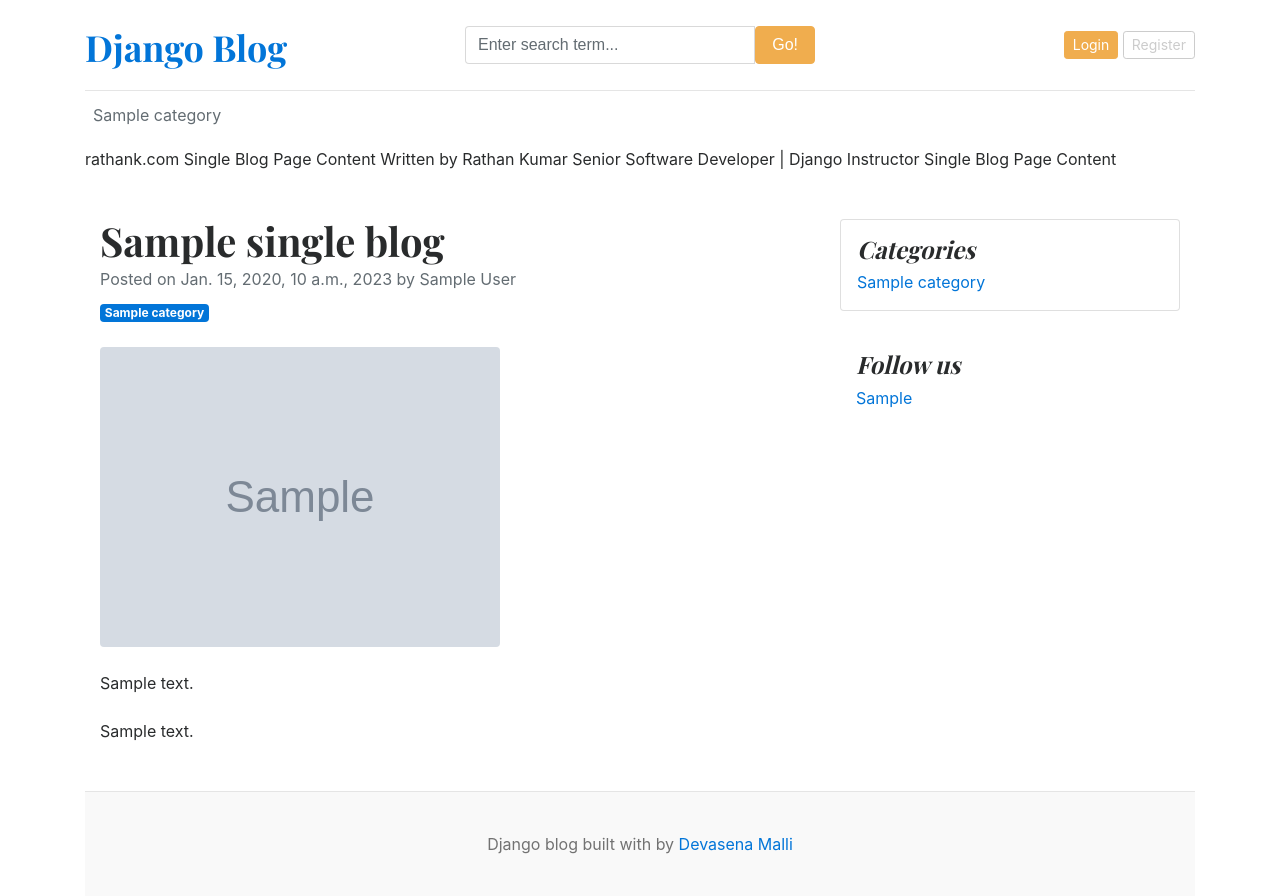
After one commit to DevasenaMalli/django-blog, a Django app: template templates/blogs.html in a window 1280 px wide. The commit adds this page. Run offline with Django 5.2, Linux system fonts and the light colour scheme; tables that the repository leaves empty hold one stand-in row (values such as "Sample post"); the template is opened without the code that fills it: values that come from a table or form of the project are taken from there, most other values are stand-ins (such as "Sample title", 1, 10 or a date in 2020); grey boxes marked "Sample" are stand-in pictures; data that the repository does not hold is empty.

Commit message:
blogs and search features

```diff
--- a/blog_main/urls.py
+++ b/blog_main/urls.py
@@ -21,11 +21,13 @@ from blog_main import settings
 from . import views
 from django.conf.urls.static import static
 from django.conf import settings
+from blogs import views as Blogsview
 
 urlpatterns = [
     path('admin/', admin.site.urls),
     path('', views.home, name='home'),
     path('category/',include('blogs.urls')),
-
+    path('<slug:slug>/', Blogsview.blogs, name='blogs'),
+    path('blogs/search/', Blogsview.search, name='search')
 
 ]+static(settings.MEDIA_URL, document_root=settings.MEDIA_ROOT)
--- a/blogs/admin.py
+++ b/blogs/admin.py
@@ -1,7 +1,7 @@
 from unicodedata import category
 from django.contrib import admin
 
-from blogs.models import Category,Blog
+from blogs.models import Category,Blog ,About,FollowUs
 
 
 class BlogAdmin(admin.ModelAdmin):
@@ -13,3 +13,5 @@ class BlogAdmin(admin.ModelAdmin):
 
 admin.site.register(Category)
 admin.site.register(Blog ,BlogAdmin )
+admin.site.register(About)
+admin.site.register(FollowUs)
--- a/blogs/context_processors.py
+++ b/blogs/context_processors.py
@@ -1,4 +1,5 @@
 from .models import Category
+
 
 def get_categories(request):
     categories = Category.objects.all()
--- a/blogs/models.py
+++ b/blogs/models.py
@@ -33,6 +33,29 @@ class Blog(models.Model):
     created_at = models.DateTimeField(auto_now_add=True)
     updated_at =models.DateTimeField(auto_now=True)
 
+    def __str__(self):
+        return self.title
+
+class About(models.Model):
+    about_heading = models.CharField(max_length=50)
+    about_description = models.TextField(max_length=2000)
+
+    class Meta:
+        verbose_name_plural = 'About'
 
     def __str__(self):
-        return self.title
+        return self.about_heading
+
+class FollowUs(models.Model):
+    followus_headding = models.CharField(max_length=50)
+    link = models.URLField(max_length=200)
+
+
+
+
+    class Meta:
+        verbose_name_plural = 'FollowUs'
+
+
+    def __str__(self):
+        return self.link
--- a/templates/base.html
+++ b/templates/base.html
@@ -16,8 +16,18 @@
     <div class="container">
       <header class="blog-header py-3">
         <div class="row flex-nowrap justify-content-between align-items-center">
-          <div class="col-8 pt-1">
+          <div class="col-4 pt-1">
             <a class="blog-header-logo text-dark" href="/">Django Blog</a>
+          </div>
+          <div class="col-4">
+           <form action="{% url 'search' %}" method="GET">
+             <div class="input-group">
+                 <input class="form-control" type="text" name="keyword" placeholder="Enter search term..." aria-label="Enter search term..." aria-describedby="button-search" />
+                 <button type="submit" class="btn btn-warning" id="button-search" type="button">Go!</button>
+             </div>
+
+           </form>
+
           </div>
           <div class="col-4 d-flex justify-content-end align-items-center">
             <a class="btn btn-sm btn-warning" href="#">Login</a> &nbsp;
--- /dev/null
+++ b/templates/blogs.html
@@ -0,0 +1,74 @@
+{% extends 'base.html' %}
+
+
+{% block content %}
+
+
+ rathank.com
+Single Blog Page Content
+
+Written by Rathan Kumar
+Senior Software Developer | Django Instructor
+Single Blog Page Content
+<!-- Page content-->
+<div class="container mt-5">
+    <div class="row">
+        <div class="col-lg-8">
+            <!-- Post content-->
+            <article>
+                <!-- Post header-->
+                <header class="mb-4">
+                    <!-- Post title-->
+                    <h1 class="fw-bolder mb-1">{{single_blog.title}}</h1>
+                    <!-- Post meta content-->
+                    <div class="text-muted fst-italic mb-2">Posted on {{single_blog.created_at}}, 2023 by {{single_blog.author}}</div>
+                    <!-- Post category-->
+                    <a class="badge bg-primary text-decoration-none text-light" href="#!">{{single_blog.category}}</a>
+                </header>
+                <!-- Preview image figure-->
+                <figure class="mb-4"><img class="img-fluid rounded" src="{{single_blog.featured_image.url}}" alt="..." /></figure>
+                <!-- Post content-->
+                <section class="mb-5">
+                    <p class="fs-5 mb-4"> {{single_blog.short_description}}</p>
+                    <p class="fs-5 mb-4"> {{single_blog.blog_body}}</p>
+
+                    </section>
+            </article>
+        </div>
+        <!-- Side widgets-->
+        <div class="col-lg-4">
+            <!-- Search widget-->
+
+            <!-- Categories widget-->
+            <div class="card mb-4 p-3">
+                <h4 class="font-italic">Categories</h4>
+                <div class="card-body">
+                    <div class="row">
+                        <div class="col-sm-6">
+                            <ul class="list-unstyled mb-0">
+                              {% for i in categories %}
+                                <li><a href="{% url 'posts_by_category' i.id %}">{{i.category_name}}</a></li>
+                               {% endfor %}
+                             </ul>
+                        </div>
+
+                    </div>
+                </div>
+            </div>
+            <!-- social links -->
+           {% if social_links %}
+             <div class="p-3">
+                <h4 class="font-italic">Follow us</h4>
+                <ol class="list-unstyled">
+                   {% for i in social_links %}
+                    <li><a href="{{i.link}}" target="_blank">{{i.followus_headding}}</a></li>
+                   {% endfor %}
+                 </ol>
+             </div>
+
+           {% endif %}
+        </div>
+    </div>
+</div>
+
+{% endblock content %}
--- a/templates/posts_by_category.html
+++ b/templates/posts_by_category.html
@@ -13,7 +13,7 @@
         <div class="col-md-6">
           <div class="card border-0" >
             <div class="card-body">
-              <h3>{{post.title}}</h3>
+              <h3><a href="{% url 'blogs' post.slug  %}" class="text-dark"> {{post.title}}</a></h3>
               <small class="mb-1 text-muted">{{post.created_at | timesince}} ago | {{post.author}}</small>
               <p class="card-text">{{post.short_description | truncatewords:20}}</p>
             </div>
```
Also changed, not shown: blog_main/views.py (+10 -1 lines), blogs/views.py (+24 -2 lines), templates/home.html (+20 -10 lines), templates/search.html (added, +24 -0 lines), blogs/migrations/0004_blog_github_link_blog_linkedin_link.py (added), blogs/migrations/0005_about_followus_remove_blog_github_link_and_more.py (added), blogs/migrations/0006_delete_about_delete_followus.py (added), blogs/migrations/0007_about_followus.py (added), blogs/migrations/0008_alter_about_options_alter_followus_options_and_more.py (added), blogs/migrations/0009_remove_followus_github_link_and_more.py (added).
